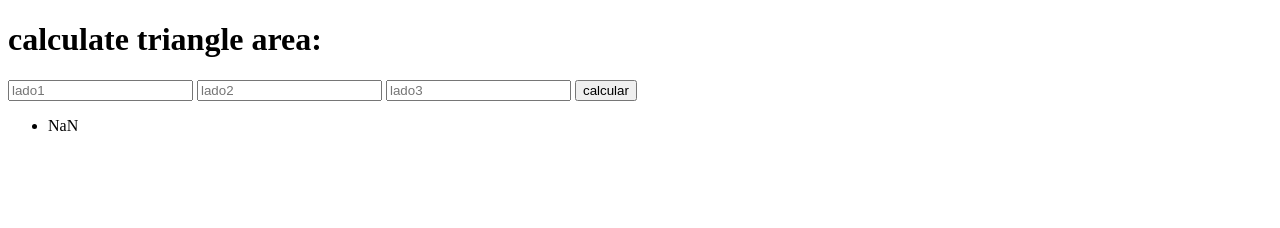
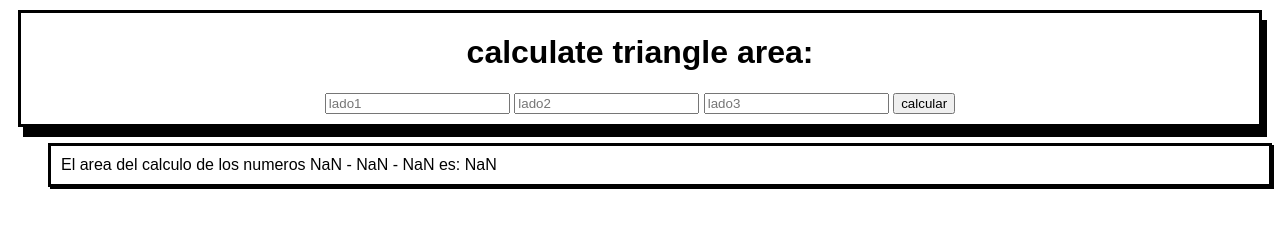
Before and after one commit to lucasmbaca/date-hour, a plain HTML site: page triangleArea/index.html in a window 1280 px wide. Both pictures are taken after typing "Sample", "Sample", "Sample" into the empty fields and a click on the button "calcular". Drawn offline with Linux system fonts and the light colour scheme.

Commit message:
(feat): triangle area calculate css file

```diff
--- a/triangleArea/index.html
+++ b/triangleArea/index.html
@@ -6,8 +6,10 @@
     <meta name="viewport" content="width=device-width, initial-scale=1.0">
     <title>Area</title>
     <script src="main.js"></script>
+    <link rel="stylesheet" href="style.css">
 </head>
 <body>
+    <div>
         <h1>calculate triangle area:</h1>
         <form>
             <input type="text" placeholder="lado1" id="lado1">
@@ -15,6 +17,7 @@
             <input type="text" placeholder="lado3" id="lado3">
             <button type="submit">calcular</button>
         </form>
+    </div>
     <ul id="resultado"></ul>
 </body>
 </html>
--- a/triangleArea/main.js
+++ b/triangleArea/main.js
@@ -10,7 +10,7 @@ const calculate = (e) => {
     let area =  Math.sqrt(suma*((suma-num1)*(suma-num2)*(suma-num3)));
 
     const li = document.createElement('li');
-    li.innerHTML = area;
+    li.innerHTML = `El area del calculo de los numeros ${num1} - ${num2} - ${num3} es: ${area}`;
 
     document.querySelector('#resultado').append(li);
 
--- /dev/null
+++ b/triangleArea/style.css
@@ -0,0 +1,35 @@
+*{
+        font-family: sans-serif;
+}
+
+div {
+    margin:10px;
+    padding-bottom:10px;
+    text-align: center;
+    border: solid black;
+    box-shadow: 5px 10px;
+}
+
+
+li {
+    animation-duration: 2s;
+    animation-name: slidein;
+    border: solid black;
+    box-shadow: 2px 2px;
+    padding: 10px;
+    list-style: none;
+    display: block;
+    margin-bottom: 5px;
+}
+
+@keyframes slidein {
+  from {
+    margin-left: 100%;
+    width: 100%
+  }
+
+  to {
+    margin-left: 0%;
+    width: 100%;
+  }
+}
```
Lines whose indentation alone changed are shown as unchanged.
